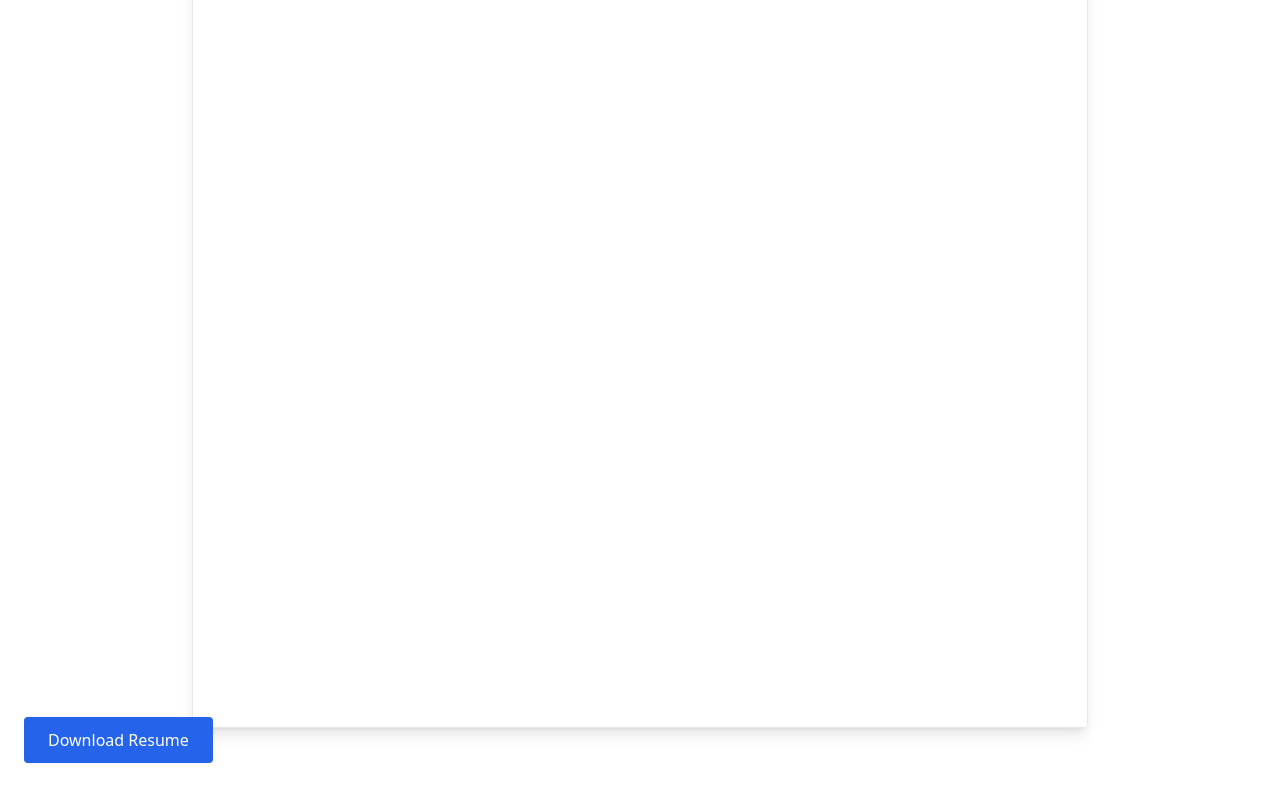
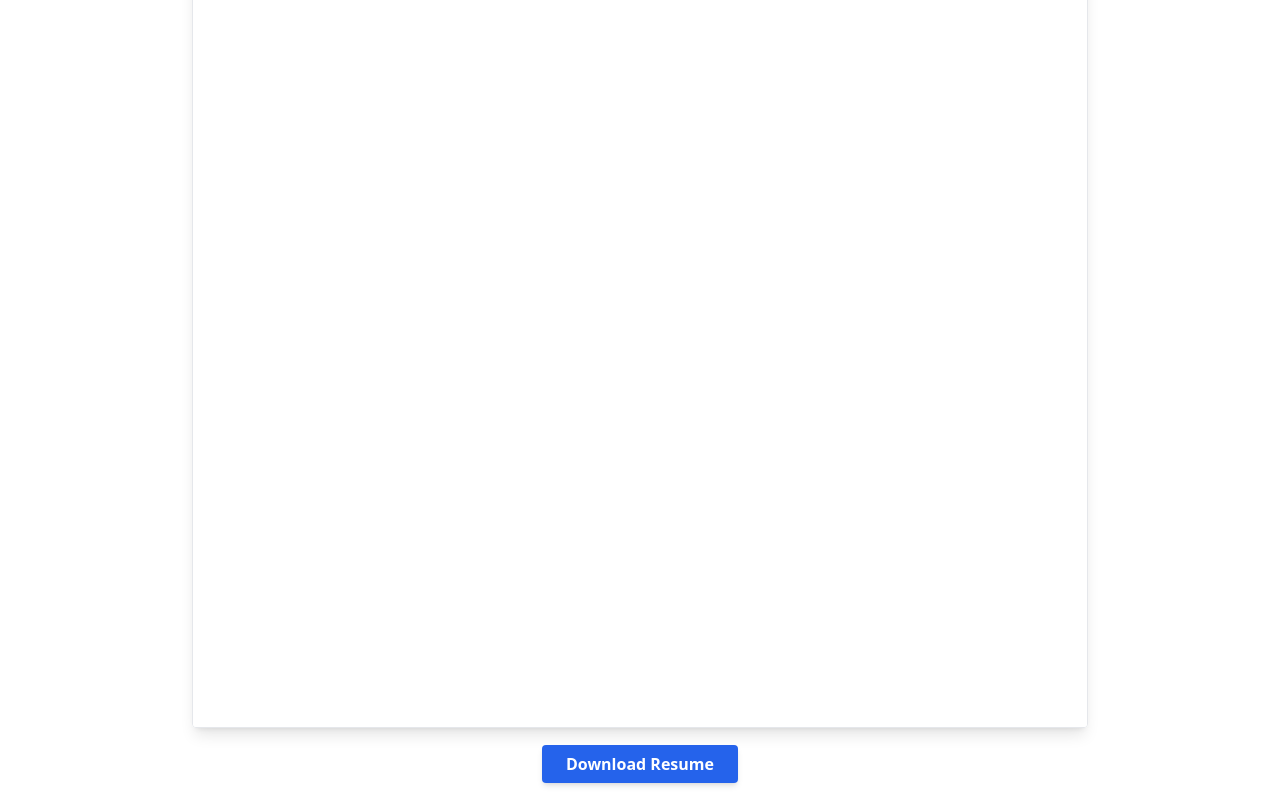
Before and after one commit to RoyalEC/PortfolioSite, a React (Vite) app: page /resume in a window 1280 px wide. Shown: the part 220-1020 px from the top of the page. Built offline with nearby package versions, Linux system fonts and the light colour scheme.

Commit message:
Centered the download button on Resume page

```diff
--- a/src/pages/Resume.tsx
+++ b/src/pages/Resume.tsx
@@ -1,28 +1,26 @@
-
-
 function Resume() {
   return (
     <div className="min-h-screen bg-white dark:bg-gray-900 text-gray-800 dark:text-gray-100 p-6">
       <div className="max-w-4xl mx-auto text-center">
-        <h1 className="text-4xl font-bold mb-4 border-b-4 border-blue-500 inline-block">My Resume</h1>
+        <h1 className="text-4xl font-bold mb-4 border-b-4 border-blue-500 inline-block">
+          My Resume
+        </h1>
 
         <iframe
           src="/WGU-Resume.pdf"
           title="Resume"
-          className="w-full h-[800px] border rounded shadow-lg"
+          className="w-full h-[800px] border rounded shadow-lg mb-6"
         />
-      </div>
-        <div className="mb-6">
+
         <a
           href="/WGU-Resume.pdf"
           download="WGU-Resume.pdf"
-            className="bg-blue-600 text-white px-6 py-3 rounded hover:bg-blue-700 transition"
+          className="bg-blue-600 text-white font-semibold px-6 py-2 rounded shadow-md hover:bg-blue-700 transition"
         >
           Download Resume
         </a>
       </div>
     </div>
-
   );
 }
 
```
Lines whose indentation alone changed are shown as unchanged.
